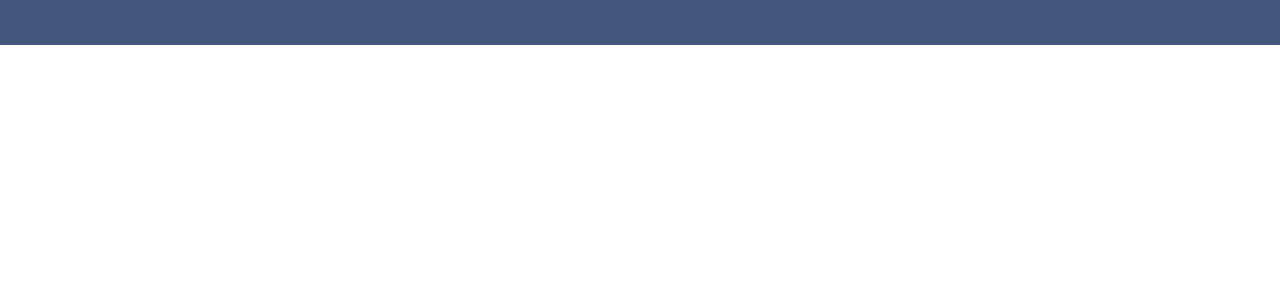
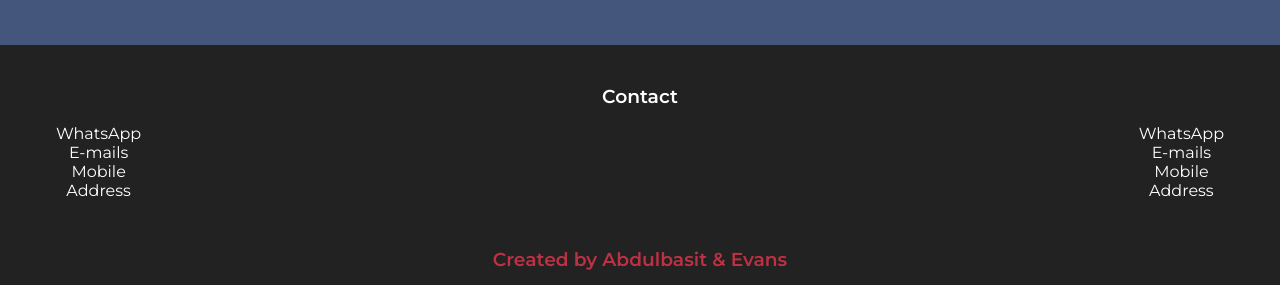
Before and after one commit to basitol/microverse-portfolio-proj, a plain HTML site: page index.html in a window 1280 px wide. Shown: the part 1745-2032 px from the top of the page. Before the commit the page ends 1790 px from the top, so only its background shows below. Drawn offline with Linux system fonts and the light colour scheme.

Commit message:
Added Footer section

```diff
--- a/index.html
+++ b/index.html
@@ -28,29 +28,78 @@
     </section>
     <section class="work">
         <div class="card">
-            <img src="./img/Cal.JPEG"/>
-            <div class="text"><span> < </span>Calculator <span> /> </span></div>
+            <img src="./img/Cal.JPEG" />
+            <div class="text"><span>
+                    < </span>Calculator <span> /> </span></div>
         </div>
         <div class="card">
             <img src="./img/Calc1.JPEG" alt="">
-            <div class="text"><span> < </span>Calculator <span> /> </span></div>
+            <div class="text"><span>
+                    < </span>Calculator <span> /> </span></div>
         </div>
         <div class="card">
             <img src="./img/coding.JPEG" alt="">
-            <div class="text"><span> < </span>Ecommerce <span> /> </span></div>
+            <div class="text"><span>
+                    < </span>Ecommerce <span> /> </span></div>
         </div>
         <div class="card">
             <img src="./img/comp.JPEG" alt="">
-            <div class="text"><span> < </span>Generator <span> /> </span></div>
+            <div class="text"><span>
+                    < </span>Generator <span> /> </span></div>
         </div>
         <div class="card">
             <img src="./img/rest.JPEG" alt="">
-            <div class="text"><span> < </span>Restaurant <span> /> </span></div>
+            <div class="text"><span>
+                    < </span>Restaurant <span> /> </span></div>
         </div>
         <div class="card">
             <img src="./img/rest1.JPEG" alt="">
-            <div class="text"><span> < </span>Food <span> /> </span></div>
+            <div class="text"><span>
+                    < </span>Food <span> /> </span></div>
         </div>
+    </section>
+
+    <section class="footer">
+        <div>
+            <h3>Contact</h3>
+        </div>
+
+        <div class="list">
+            <ul class="right">
+                <li>
+                    WhatsApp
+                </li>
+                <li>
+                    E-mails
+                </li>
+                <li>
+                    Mobile
+                </li>
+                <li>
+                    Address
+                </li>
+            </ul>
+            <ul class="left">
+                <li>
+                    WhatsApp
+                </li>
+                <li>
+                    E-mails
+                </li>
+                <li>
+                    Mobile
+                </li>
+                <li>
+                    Address
+                </li>
+            </ul>
+        </div>
+        <div class="create">
+            <h3>
+                Created by Abdulbasit & Evans
+            </h3>
+        </div>
+
     </section>
 </body>
 
--- a/style.css
+++ b/style.css
@@ -104,3 +104,32 @@ section {
 .work .card .text > span:hover {
   visibility: hidden;
 }
+
+/* Footer */
+
+.footer {
+  background-color: #222;
+  color: #fff;
+  height: 15rem;
+  width: 100%;
+  text-align: center;
+  padding: 2.5rem;
+}
+
+.list {
+  display: flex;
+  justify-content: space-between;
+  padding: 1rem;
+}
+.left{
+  align-items: start;
+}
+.right{
+  width: 100;
+  align-items: end;
+}
+.create{
+  color: #be3144;
+  margin: 1rem;
+  padding: 1rem;
+}
```
